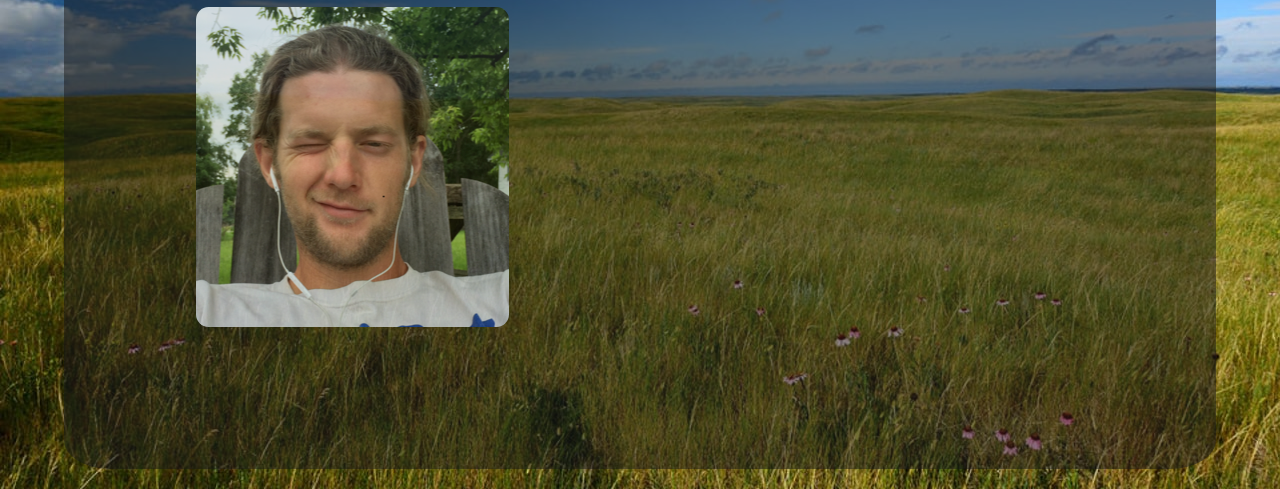
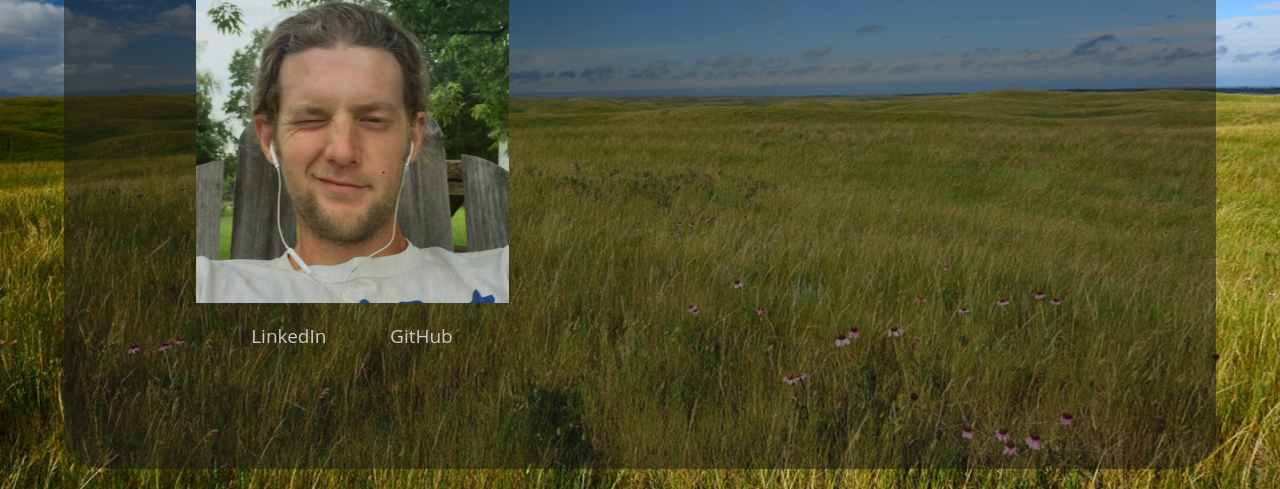
Before and after one commit to snailsack/snailsack.github.io, a plain HTML site: page index.html in a window 1280 px wide. Shown: the part 311-800 px from the top of the page. Drawn offline with nearby package versions, Linux system fonts and the light colour scheme.

Commit message:
it is presentablegit add .

```diff
--- a/index.html
+++ b/index.html
@@ -40,7 +40,7 @@
             <a class="page-scroll navlink" href="#services" id="education" onclick="document.getElementById('contentDisplay').innerHTML = 'I received a degree in History from the University of North Dakota in 2011. I also studied Economics and German. Since moving to Vermont in 2013, I have worked as a window cleaner and an organic farmer. I am currently a student and the Burlington Code Academy, where I have become familiar with  HTML5, CSS, Bootstrap, JavaScript, Node.js, jQuery, NoSQL and many other technologies.'">Education</a>
           </li>
           <li>
-            <a class="page-scroll navlink" href="#portfolio" id="projects" onclick="document.getElementById('contentDisplay').innerHTML = 'Check out my GitHub page for things I am working on.'">Projects</a>
+            <a class="page-scroll navlink" href="#portfolio" id="projects" onclick="document.getElementById('contentDisplay').innerHTML = 'Check out my GitHub page for things I am working on or reach out to me on LinkedIn.'">Projects</a>
           </li>
         </ul>
       </div>
@@ -54,12 +54,15 @@
           <h3 id="fullStack">Full Stack Developer</h3>
         </div>
         <img src="images/yadrangle.png" alt="A full stack developer in need of new head shots." id="nickPick">
+        <div id="linkDiv">
+          <a href="www.linkedin.com/in/nick-railsback/">LinkedIn</a>
+          <a href="https://github.com/snailsack">GitHub</a>
+        </div>
       </div>
       <div class="col-sm-6 text-center" id="rightbox">
         <div class="text-center" id="contentDisplay">
 
         </div>
-
       </div>
     </div>
 
--- a/style.css
+++ b/style.css
@@ -47,7 +47,6 @@
     font-family: 'Open Sans','Helvetica Neue',Arial,sans-serif;
 }
 
-
 #imgText {
 
     color: #ccc6c6;
@@ -62,15 +61,17 @@
 #nickPick {
     opacity: 0.8;
     border-radius: 4%;
-
+    padding-bottom: 20px;
 }
 
 .page-scroll .navlink {
     font-weight: 500;
 }
+
 #homeRef {
     margin-left: 10px;
 }
+
 #contentDisplay {
     text-align: left;
     color: #ccc6c6;
@@ -78,3 +79,10 @@
     margin-top: 50px;
     margin-right: 30px;
 }
+
+#linkDiv a{
+    color: #ccc6c6 !important;
+    font-size: 19px;
+    padding: 30px;
+
+}
```
